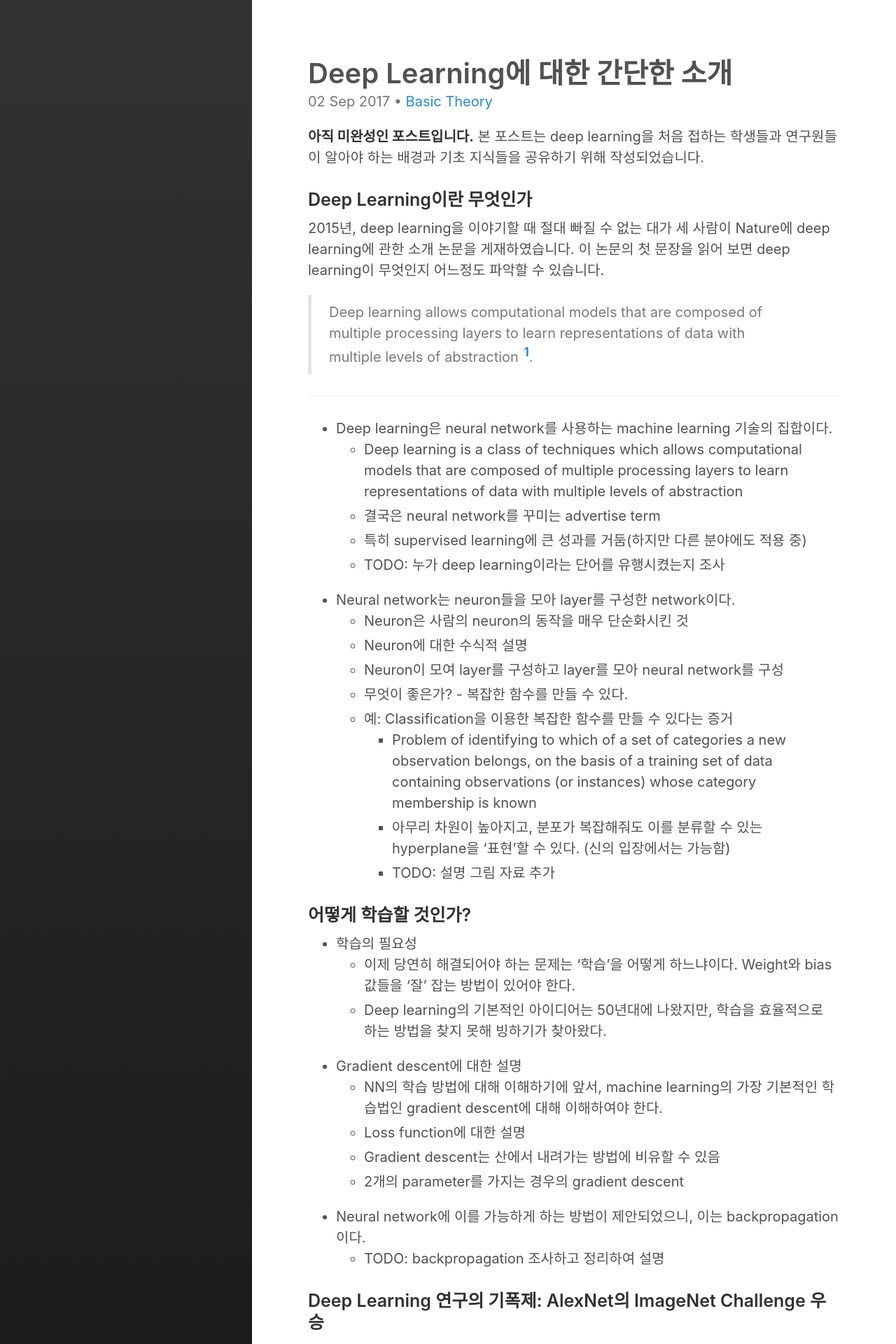
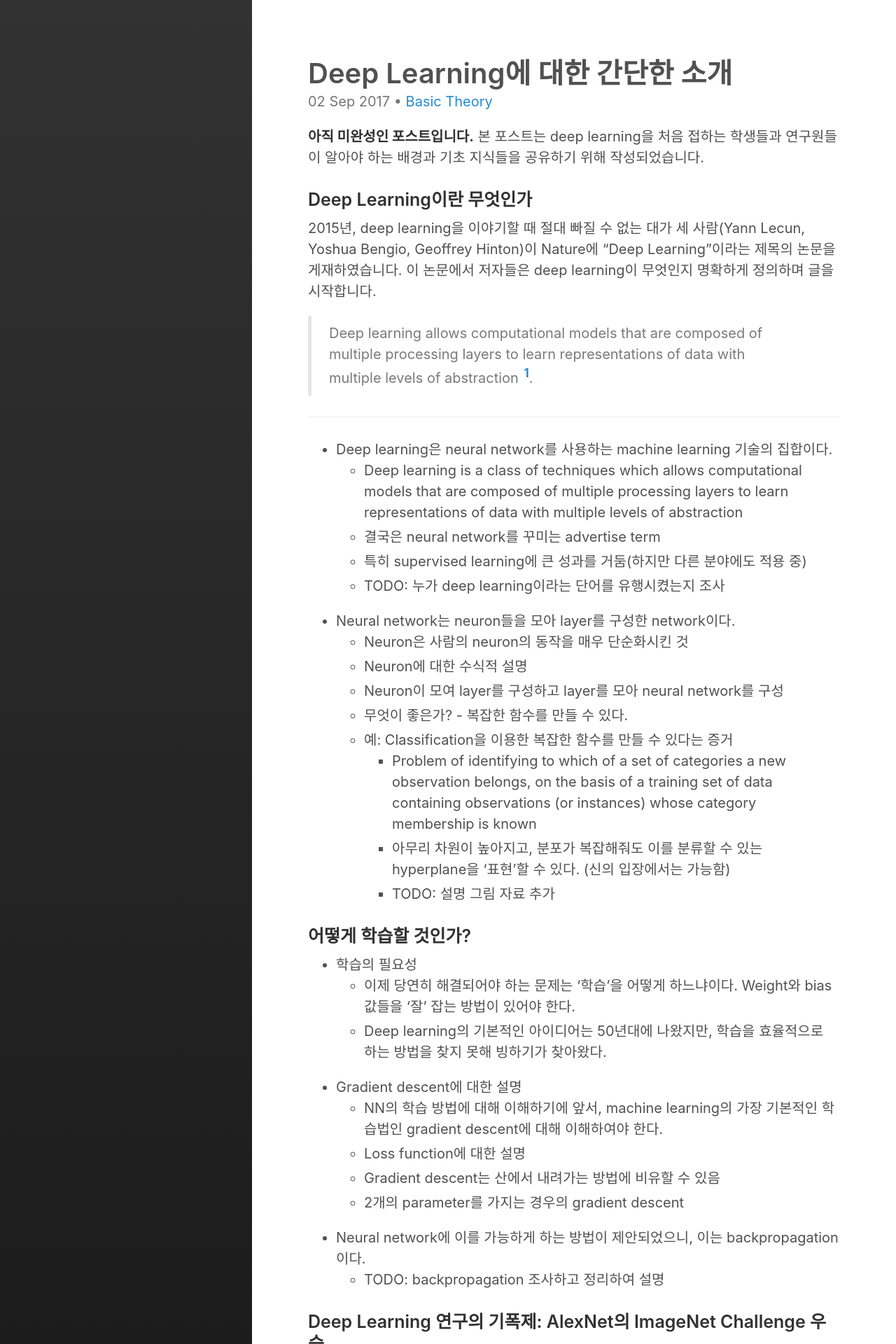
Before and after one commit to shnoh171/shnoh171.github.io, a Jekyll site: the page built from _posts/2017-09-02-introduction-to-deep-learning.md, in a window 1280 px wide. Shown: the top 1920 px of the page at 70% size. Built offline with Jekyll 4.4.1, drawn with Linux system fonts in a browser that asks for light colours.

Commit message:
Update introduction-to-deep-learning

```diff
--- a/_posts/2017-09-02-introduction-to-deep-learning.md
+++ b/_posts/2017-09-02-introduction-to-deep-learning.md
@@ -7,7 +7,7 @@ categories:
 **아직 미완성인 포스트입니다.** 본 포스트는 deep learning을 처음 접하는 학생들과 연구원들이 알아야 하는 배경과 기초 지식들을 공유하기 위해 작성되었습니다.
 
 ### Deep Learning이란 무엇인가
-2015년, deep learning을 이야기할 때 절대 빠질 수 없는 대가 세 사람이 Nature에 deep learning에 관한 소개 논문을 게재하였습니다. 이 논문의 첫 문장을 읽어 보면 deep learning이 무엇인지 어느정도 파악할 수 있습니다.
+2015년, deep learning을 이야기할 때 절대 빠질 수 없는 대가 세 사람(Yann Lecun, Yoshua Bengio, Geoffrey Hinton)이 Nature에 "Deep Learning"이라는 제목의 논문을 게재하였습니다. 이 논문에서 저자들은 deep learning이 무엇인지 명확하게 정의하며 글을 시작합니다.
 
 >Deep learning allows computational models that are composed of multiple processing layers to learn representations of data with multiple levels of abstraction [^LeCun15].
 
```
